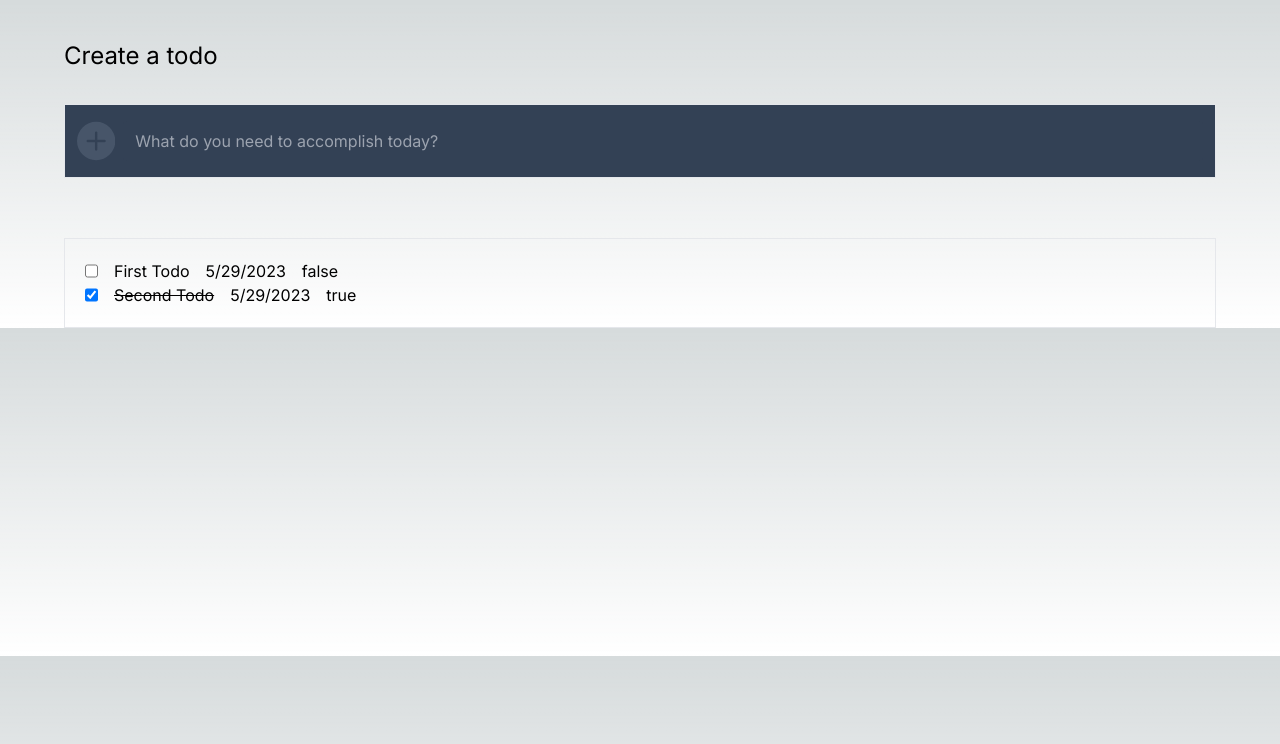
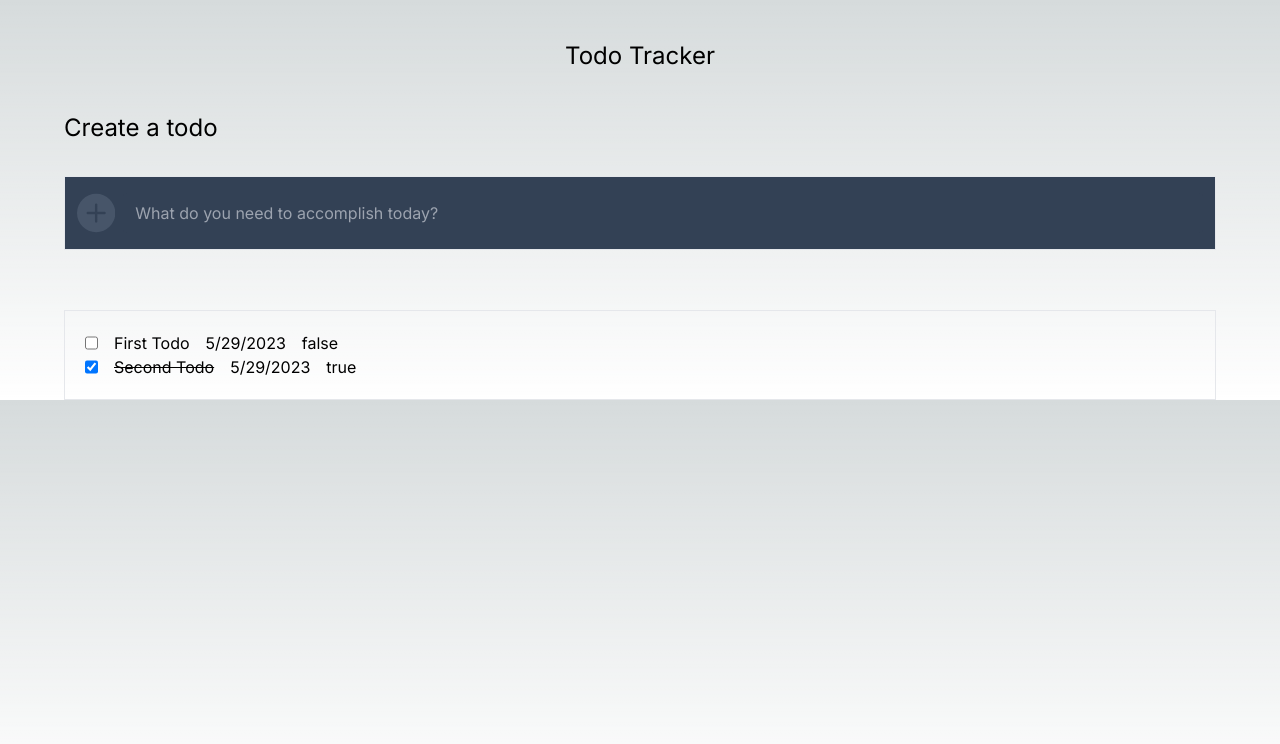
Before and after one commit to Albatraoz12/Todo-app, a Next.js app: page / in a window 1280 px wide. Shown: the top 744 px of the page. Built offline with nearby package versions, Linux system fonts and the light colour scheme.

Commit message:
add title to the page

```diff
--- a/app/page.tsx
+++ b/app/page.tsx
@@ -15,6 +15,7 @@ export default async function Home() {
 
   return (
     <main className='container flex flex-col items-center justify-between mx-auto mt-10 gap-10'>
+      <h1 className='text-center text-2xl'>Todo Tracker</h1>
       <section className='w-full'>
         <CreateTodo />
       </section>
```
